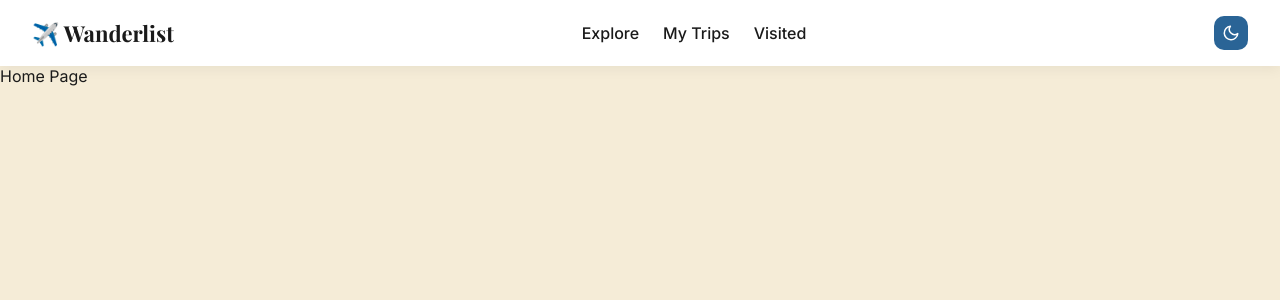
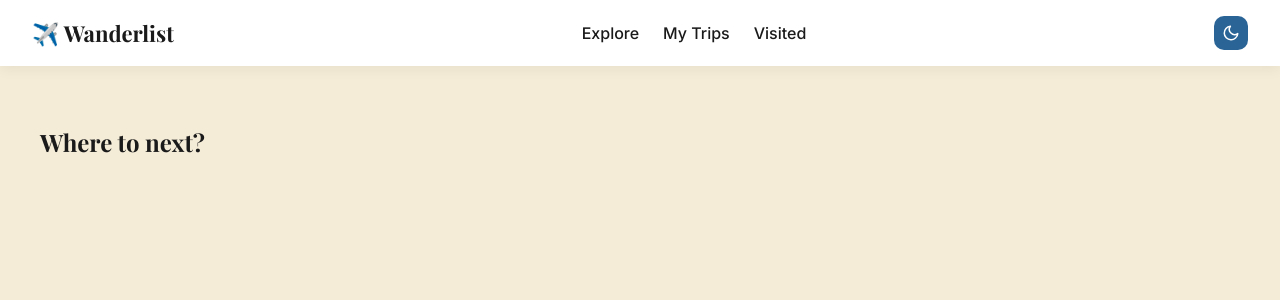
Before and after one commit to DannaCojocari/tum-web-lab6, a React (Vite) app: page / in a window 1280 px wide. Shown: the top 300 px of the page. Built offline with nearby package versions, Linux system fonts and the light colour scheme.

Commit message:
Create basic homepage structure

```diff
--- a/src/pages/Home.jsx
+++ b/src/pages/Home.jsx
@@ -1,5 +1,11 @@
 function Home() {
-  return <div>Home Page</div>;
+  return (
+    <div className="home">
+      <section className="hero">
+        <h1>Where to next?</h1>
+      </section>
+    </div>
+  );
 }
 
 export default Home;
--- a/src/styles/theme.css
+++ b/src/styles/theme.css
@@ -91,6 +91,14 @@ h1, h2, h3 {
   height: 22px;
 }
 
+.home {
+  padding: 20px 40px;
+}
+
+.hero {
+  margin-top: 40px;
+}
+
 /* MOBILE */
 @media (max-width: 768px) {
   .links {
```
